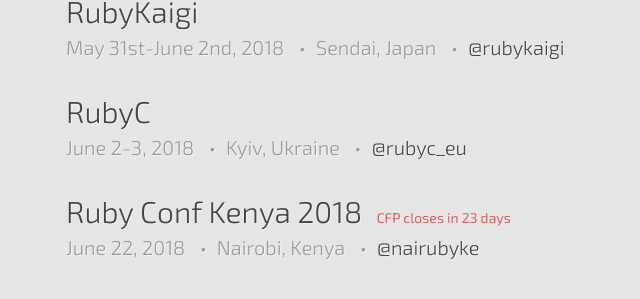
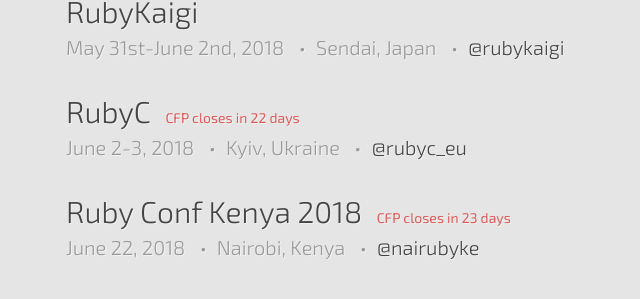
Before and after one commit to ruby-conferences/ruby-conferences.github.io, a Jekyll site: the page built from index.html, in a window 1280 px wide and 900 px high, scrolled down 1518 px. Shown: the part 151-450 px from the top of the window, without its empty margins (174-814 px from the left). Built offline with Jekyll 4.4.1, drawn with Linux system fonts in a browser that asks for light colours.

Commit message:
Update current.yml
Add CFP dates

```diff
--- a/_data/current.yml
+++ b/_data/current.yml
@@ -96,6 +96,8 @@
   dates: "June 2-3, 2018"
   url: http://rubyc.eu/
   twitter: rubyc_eu
+  cfp_phrase: CFP closes
+  cfp_date: "Apr 1, 2018"
 
 - name: Ruby Conf Kenya 2018
   location: Nairobi, Kenya
```
